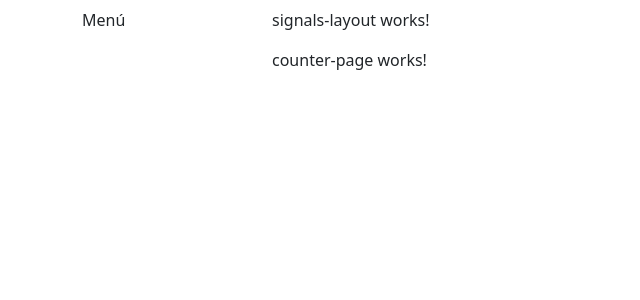
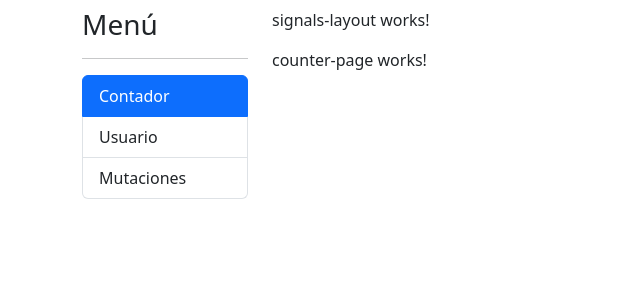
Before and after one commit to gaom13/Curso-Angular-Udemy, an Angular app in the folder bases/: page /signals/counter in a window 1280 px wide. Shown: the top 300 px of the page, without its empty margins (0-640 px from the left). Built offline with nearby package versions, Linux system fonts and the light colour scheme.

Commit message:
Creando el menú lateral

```diff
--- /dev/null
+++ b/bases/src/app/signals/components/side-menu/side-menu.component.css
@@ -0,0 +1,5 @@
+
+
+li{
+  cursor: pointer;
+}
--- /dev/null
+++ b/bases/src/app/signals/components/side-menu/side-menu.component.html
@@ -0,0 +1,8 @@
+<ul class="list-group">
+  <li *ngFor="let item of menuItem"
+    class="list-group-item"
+    [routerLink]="[item.route]"
+    routerLinkActive="active">
+    {{ item.title }}
+  </li>
+</ul>
--- /dev/null
+++ b/bases/src/app/signals/components/side-menu/side-menu.component.ts
@@ -0,0 +1,19 @@
+import { Component } from '@angular/core';
+
+interface MenuItem {
+  title: string;
+  route: string;
+}
+
+@Component({
+  selector: 'side-menu',
+  templateUrl: './side-menu.component.html',
+  styleUrl: './side-menu.component.css'
+})
+export class SideMenuComponent {
+  public menuItem: MenuItem[] = [
+    { title: 'Contador', route: 'counter'},
+    { title: 'Usuario', route: 'user-info'},
+    { title: 'Mutaciones', route: 'proporties'},
+  ]
+}
--- a/bases/src/app/signals/layout/signals-layout/signals-layout.component.html
+++ b/bases/src/app/signals/layout/signals-layout/signals-layout.component.html
@@ -1,6 +1,8 @@
 <div class="row mt-2">
   <div class="col-2">
-    Menú
+    <h3>Menú</h3>
+    <hr>
+    <side-menu></side-menu>
   </div>
 
   <div class="col-10">
--- a/bases/src/app/signals/signals.module.ts
+++ b/bases/src/app/signals/signals.module.ts
@@ -6,6 +6,7 @@ import { SignalsLayoutComponent } from './layout/signals-layout/signals-layout.c
 import { CounterPageComponent } from './pages/counter-page/counter-page.component';
 import { UserInfoPageComponent } from './pages/user-info-page/user-info-page.component';
 import { PropertiesPageComponent } from './pages/properties-page/properties-page.component';
+import { SideMenuComponent } from './components/side-menu/side-menu.component';
 
 
 @NgModule({
@@ -13,7 +14,8 @@ import { PropertiesPageComponent } from './pages/properties-page/properties-page
     SignalsLayoutComponent,
     CounterPageComponent,
     UserInfoPageComponent,
-    PropertiesPageComponent
+    PropertiesPageComponent,
+    SideMenuComponent
   ],
   imports: [
     CommonModule,
```
